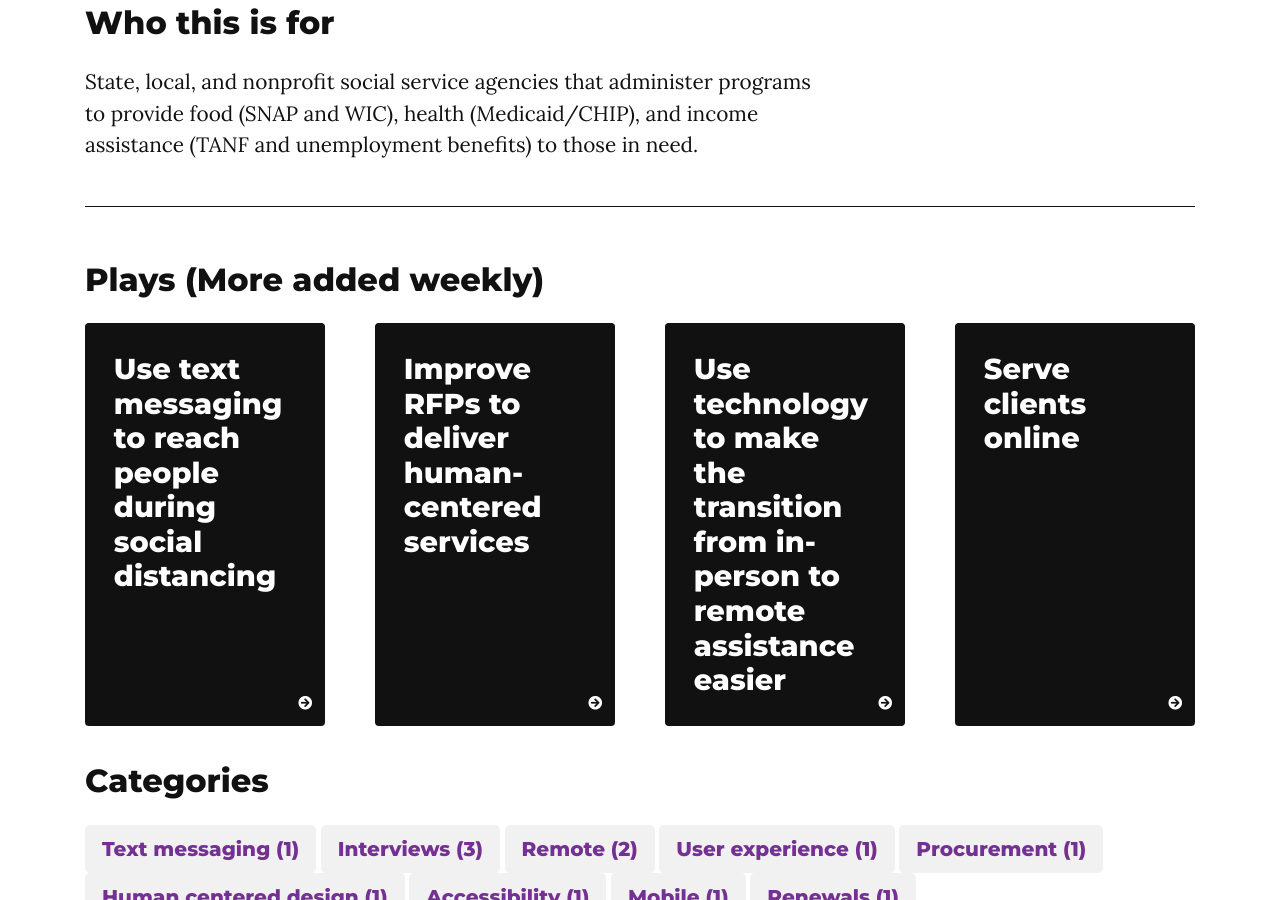
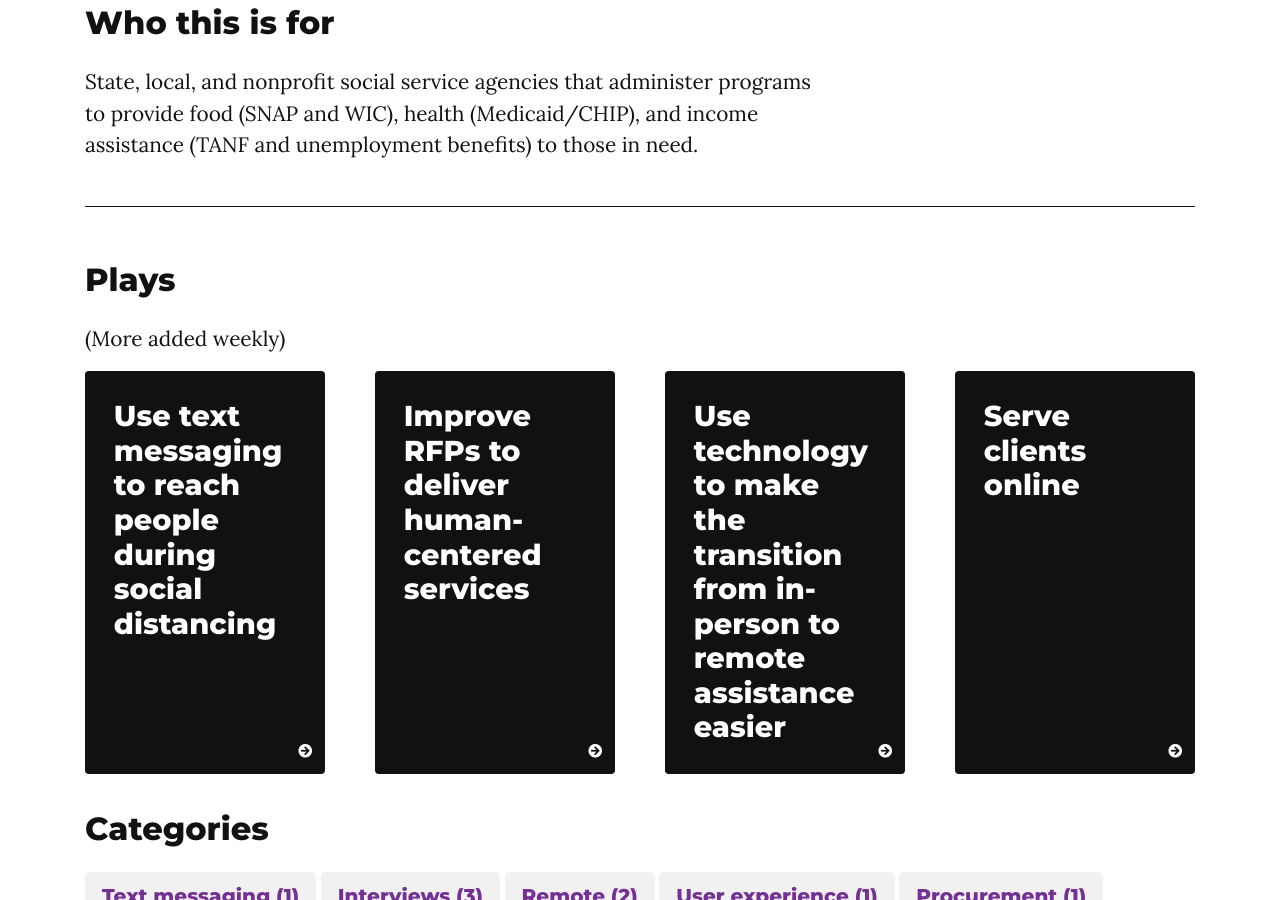
Before and after one commit to Social-Tech-Collab/socialtechcollaborative, a Jekyll site: the page built from index.html, in a window 1280 px wide and 900 px high, scrolled down 1115 px. Built offline with Jekyll 4.4.1, drawn with Linux system fonts in a browser that asks for light colours; nearby versions of some CDN libraries; some web fonts are replaced; the list of posts is cut into pages by our own code.

```diff
--- a/_includes/plays.html
+++ b/_includes/plays.html
@@ -8,7 +8,8 @@
         </div>
         <div class="row">
             <div class="col-lg-12">
-                <h2>Plays (More added weekly)</h2>
+                <h2>Plays</h2>
+                <p>(More added weekly)</p>
             </div>
         </div>
     </div>
```
